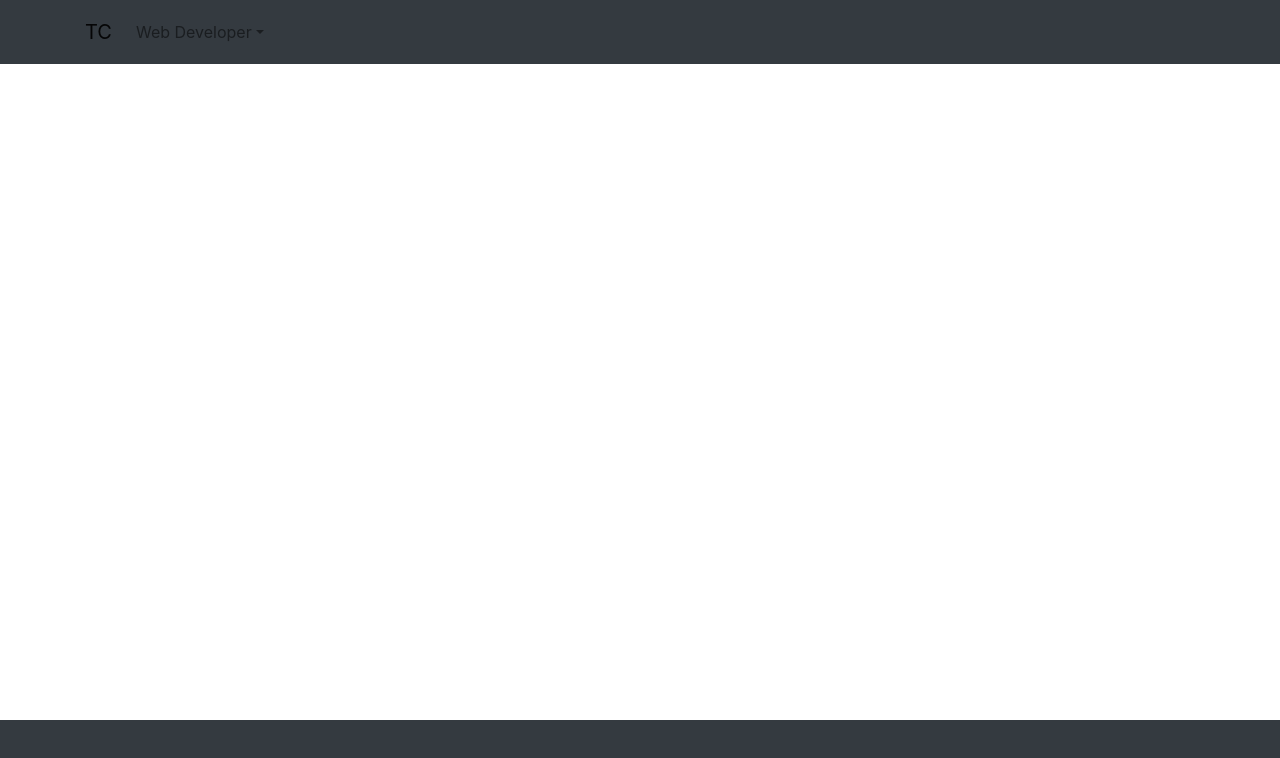
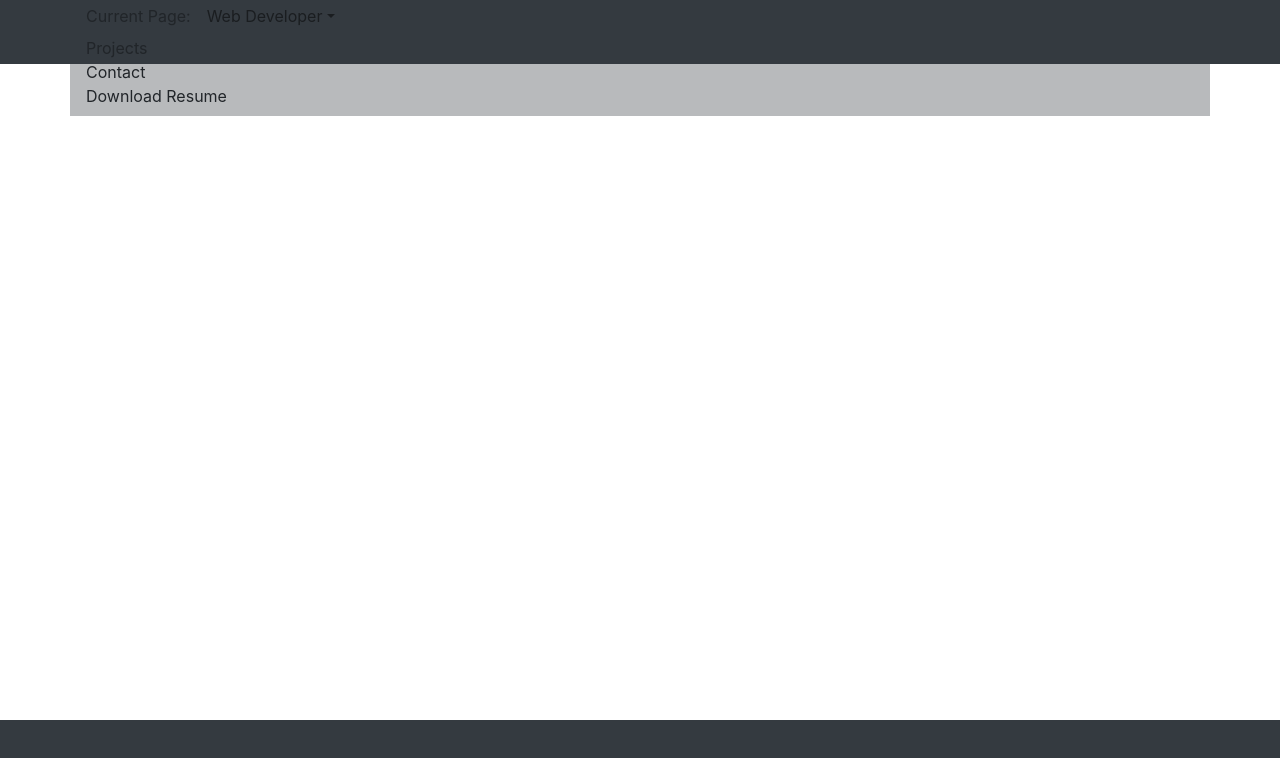
Before and after one commit to TChristensenDrumz/Portfolio, a React (Create React App) app: page /web in a window 1280 px wide. Shown: the top 758 px of the page. Built offline with nearby package versions, Linux system fonts and the light colour scheme.

Commit message:
custom bootstrap navbar css

```diff
--- a/src/components/Header/Header.css
+++ b/src/components/Header/Header.css
@@ -5,4 +5,49 @@
 .navbar {
   width: 100vw;
   height: 8vh;
+  padding: 0 !important;
 }
+
+.navbar .container {
+  padding: 0.5rem 1rem !important;
+  background-color: #343a4059;
+}
+
+.navbar-light .navbar-toggler {
+  background-color: whitesmoke;
+}
+
+.navbar-nav {
+  display: grid !important;
+
+  grid-auto-rows: auto auto auto auto auto;
+  grid-template-areas: "logo" "select" "projects" "contact" "download";
+}
+
+.header-logo {
+  grid-area: logo;
+}
+
+.header-select {
+  grid-area: select;
+
+  display: flex;
+  justify-content: flex-start;
+  align-items: flex-start;
+}
+
+.header-projects {
+  grid-area: projects;
+}
+
+.header-contact {
+  grid-area: contact;
+}
+
+.header-download {
+  grid-area: download;
+}
+
+.current {
+  padding: 0.5rem 0.5rem 0.5rem 0rem;
+}
--- a/src/components/Header/Header.jsx
+++ b/src/components/Header/Header.jsx
@@ -39,15 +39,33 @@ function Header({ type }) {
           <Navbar.Toggle aria-controls="layout-navbar" />
           <Navbar.Collapse id="layout-navbar">
             <Nav>
+              <div className="header-logo">
                 <Navbar.Brand>TC</Navbar.Brand>
+              </div>
+              <div className="header-select">
+                <div className="current">Current Page:</div>
                 <NavDropdown title={title}>
                   <NavDropdown.Item href="/web">Web Developer</NavDropdown.Item>
-                <NavDropdown.Item href="/game">Game Developer</NavDropdown.Item>
+                  <NavDropdown.Item href="/game">
+                    Game Developer
+                  </NavDropdown.Item>
                   <NavDropdown.Item href="product">
                     Product Manager
                   </NavDropdown.Item>
                   <NavDropdown.Item href="/music">Musician</NavDropdown.Item>
                 </NavDropdown>
+              </div>
+              <div className="header-projects">
+                <Nav.Item>Projects</Nav.Item>
+              </div>
+              <div className="header-contact">
+                <Nav.Item>Contact</Nav.Item>
+              </div>
+              <div className="header-download">
+                <Nav.Item>
+                  <a>Download Resume</a>
+                </Nav.Item>
+              </div>
             </Nav>
           </Navbar.Collapse>
         </Container>
```
Lines whose indentation alone changed are shown as unchanged.
